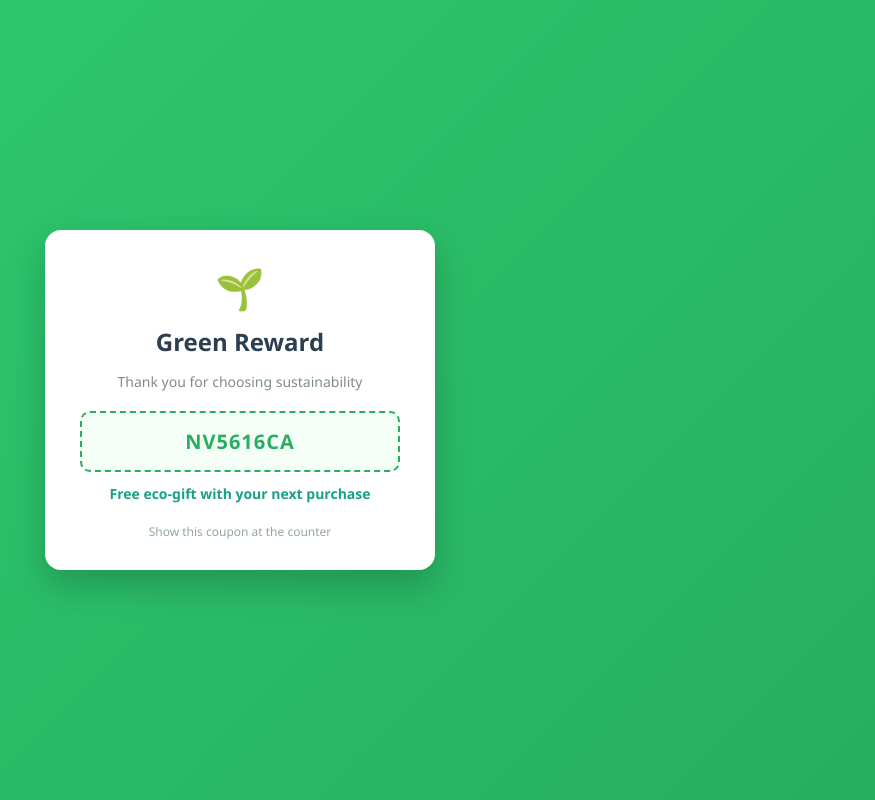
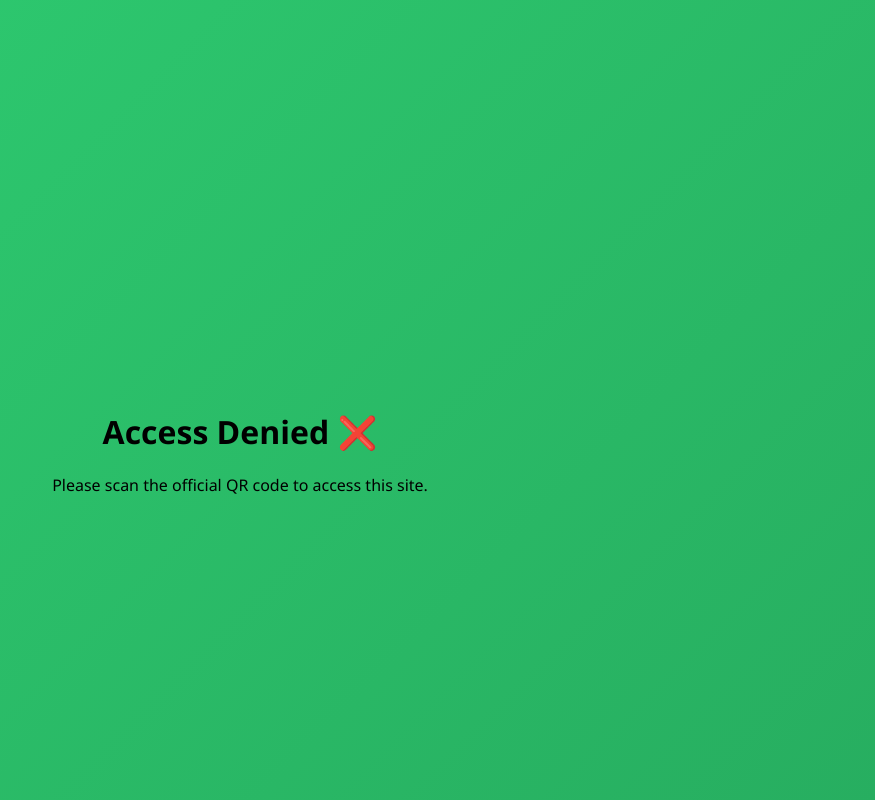
Before and after one commit to shravi25/reverseVendingMachine, a plain HTML site: page index.html in a window 1280 px wide. Shown: the whole page, without its empty margins (400-1275 px from the left). Drawn offline with Linux system fonts and the light colour scheme.

Commit message:
Implement QR token validation for access only through qr code
Added token validation for access control.

```diff
--- a/index.html
+++ b/index.html
@@ -94,6 +94,19 @@
   </div>
 
   <script>
+    const params = new URLSearchParams(window.location.search);
+    const token = params.get("token");
+    const VALID_TOKEN = "ABC123QR";
+
+    if (token !== VALID_TOKEN) {
+      document.body.innerHTML = `
+        <div style="text-align:center; margin-top:100px;">
+          <h1>Access Denied ❌</h1>
+          <p>Please scan the official QR code to access this site.</p>
+        </div>
+      `;
+      throw new Error("QR token not provided or invalid.");
+    }
     const COUPON_KEY = "uniqueCouponData";
 
     const discountMessages = [
```
